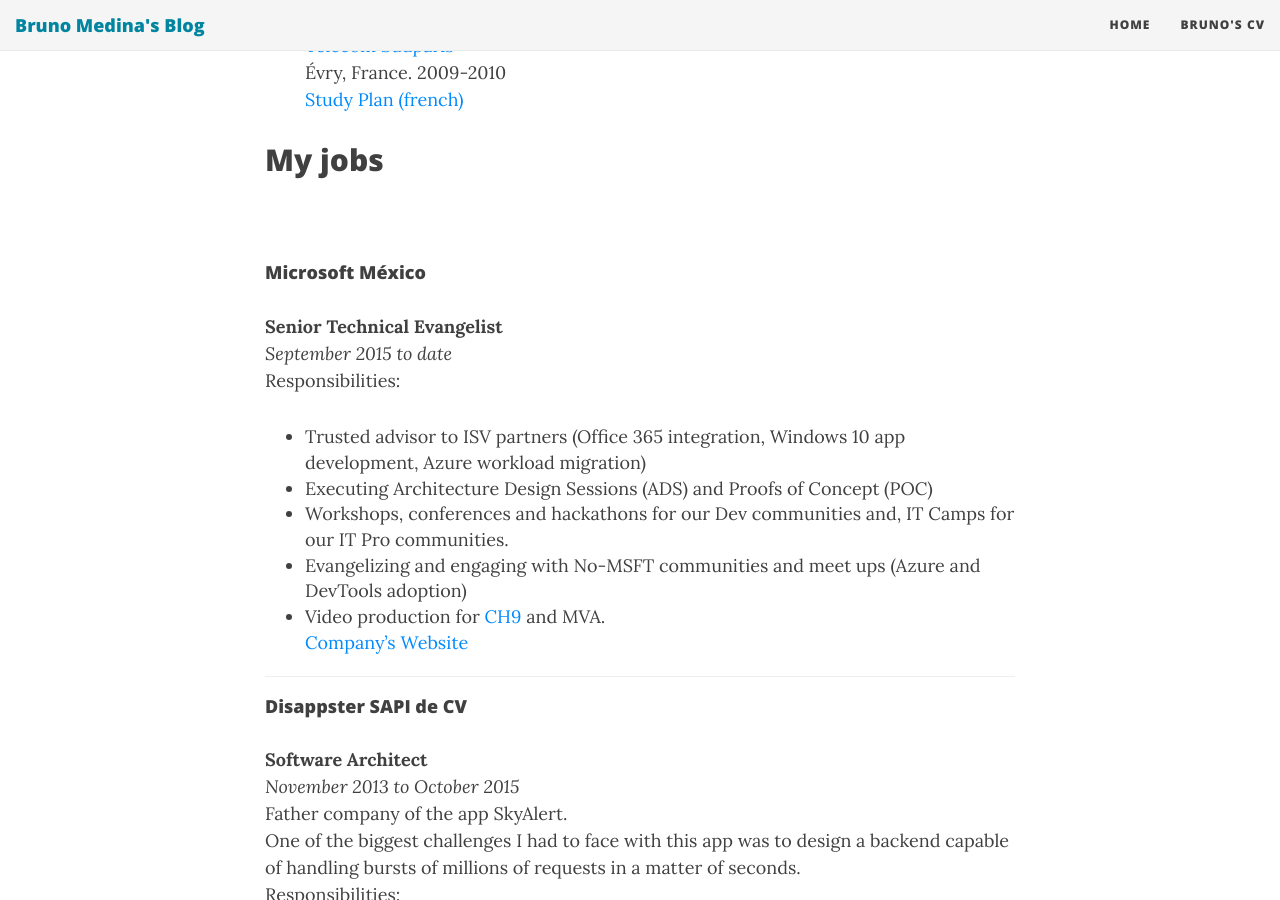
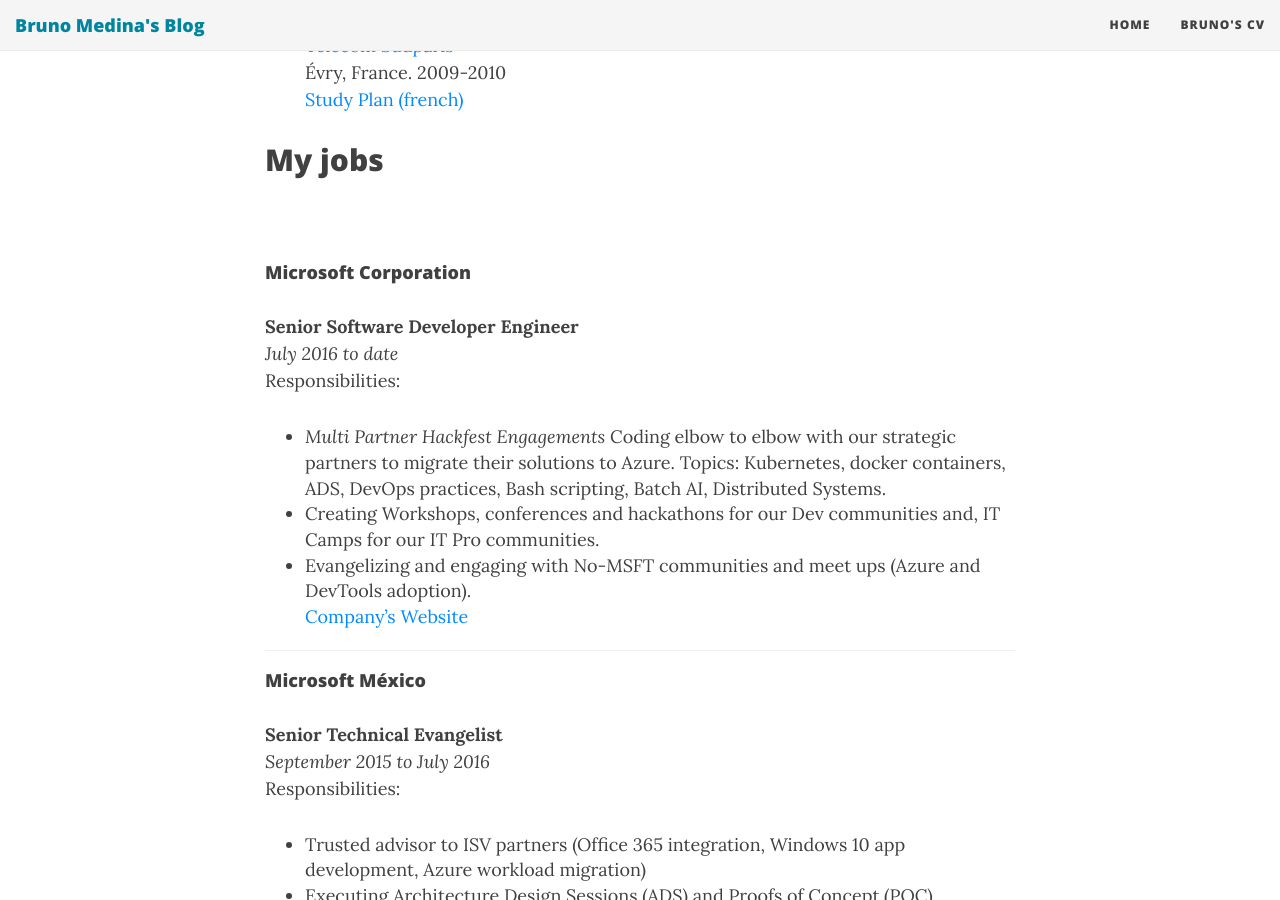
Before and after one commit to brusMX/brusMX.github.io, a Jekyll site: the page built from aboutme.md, in a window 1280 px wide and 900 px high, scrolled down 1469 px. Built offline with Jekyll 4.4.1, drawn with Linux system fonts in a browser that asks for light colours; nearby versions of some CDN libraries; Markdown is read by kramdown in place of the engine named in the settings.

Commit message:
Updating CV

```diff
--- a/aboutme.md
+++ b/aboutme.md
@@ -55,15 +55,24 @@
 
 <br/>
 
+#### Microsoft Corporation
+**Senior Software Developer Engineer**
+<br/>*July 2016 to date*
+<br/>Responsibilities:
+
+- *Multi Partner Hackfest Engagements* Coding elbow to elbow with our strategic partners to migrate their solutions to Azure. Topics: Kubernetes, docker containers, ADS, DevOps practices, Bash scripting, Batch AI, Distributed Systems.
+- Creating Workshops, conferences and hackathons for our Dev communities and, IT Camps for our IT Pro communities.
+- Evangelizing and engaging with No-MSFT communities and meet ups (Azure and DevTools adoption).
+<br/>[Company's Website](https://www.microsoft.com/)
+<hr/>
+
 #### Microsoft México
 **Senior Technical Evangelist**
-<br/>*September 2015 to date*
+<br/>*September 2015 to July 2016*
 <br/>Responsibilities:
 
 - Trusted advisor to ISV partners (Office 365 integration, Windows 10 app development, Azure workload migration)
 - Executing Architecture Design Sessions (ADS) and Proofs of Concept (POC)
-- Workshops, conferences and hackathons for our Dev communities and, IT Camps for our IT Pro communities.
-- Evangelizing and engaging with No-MSFT communities and meet ups (Azure and DevTools adoption)
 - Video production for [CH9](https://channel9.msdn.com/Niners/BrunoMedina) and MVA.
 <br/>[Company's Website](https://www.microsoft.com/es-mx/)
 <hr/>
```
